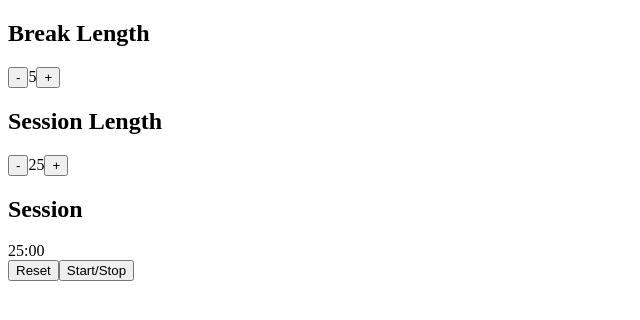
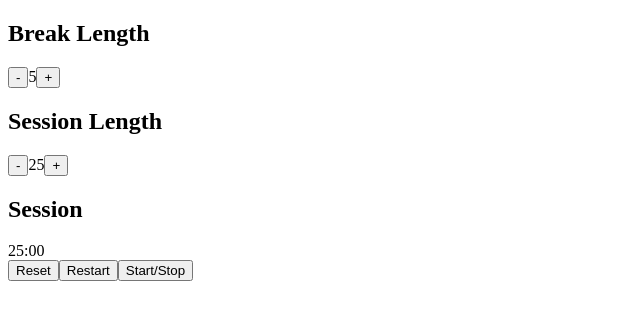
Before and after one commit to black-RAM/pomodoro-test, a React (Vite) app: page / in a window 1280 px wide. Shown: the top 320 px of the page, without its empty margins (0-640 px from the left). Built offline with nearby package versions, Linux system fonts and the light colour scheme.

Commit message:
reset button test passes

```diff
--- a/src/App.jsx
+++ b/src/App.jsx
@@ -2,10 +2,14 @@ import { Input, Display, Controls } from "./Content"
 import { useState, useEffect, useRef } from "react"
 
 function Clock() {
-  const [settings, calibrate] = useState({
-    sessionLength: 25,
-    breakLength: 5,
-  })
+  const defaultSetting =  () => {
+    return {
+      sessionLength: 25,
+      breakLength: 5,
+    }
+  }
+
+  const [settings, calibrate] = useState(defaultSetting)
 
   const [running, setRunning] = useState({
     time: new Date(),
@@ -76,6 +80,10 @@ function Clock() {
     }
   }
 
+  const resetClock = () => {
+    calibrate(defaultSetting)
+  }
+
   const resetTimer = () => {
     clearInterval(intervalID.current)
     setRunning(lastRun => {
@@ -95,7 +103,7 @@ function Clock() {
       <Input factor={"break"} value={settings.breakLength} incrementor={breakIncrement} decrementor={breakDecrement} />
       <Input factor={"session"} value={settings.sessionLength} incrementor={sessionIncrement} decrementor={sessionDecrement} />
       <Display title={running.isSession ? "Session" : "Break"} dateTime={running.time} />
-      <Controls toggler={toggleTimer} resetter={resetTimer} />
+      <Controls toggler={toggleTimer} restorer={resetTimer} resetter={resetClock} />
     </main>
   )
 }
--- a/src/Content.jsx
+++ b/src/Content.jsx
@@ -37,10 +37,11 @@ Display.propTypes = {
   dateTime: PropTypes.instanceOf(Date)
 }
 
-const Controls = ({toggler, resetter}) => {
+const Controls = ({toggler, resetter, restorer}) => {
   return (
     <section>
       <button type="button" id="reset" onClick={resetter}>Reset</button>
+      <button type="button" id="restart" onClick={restorer}>Restart</button>
       <button type="button" id="start_stop" onClick={toggler}>Start/Stop</button>
     </section>
   )
@@ -49,6 +50,7 @@ const Controls = ({toggler, resetter}) => {
 Controls.propTypes = {
   toggler: PropTypes.func,
   resetter: PropTypes.func,
+  restorer: PropTypes.func
 }
 
 export { Input, Display, Controls }
```
